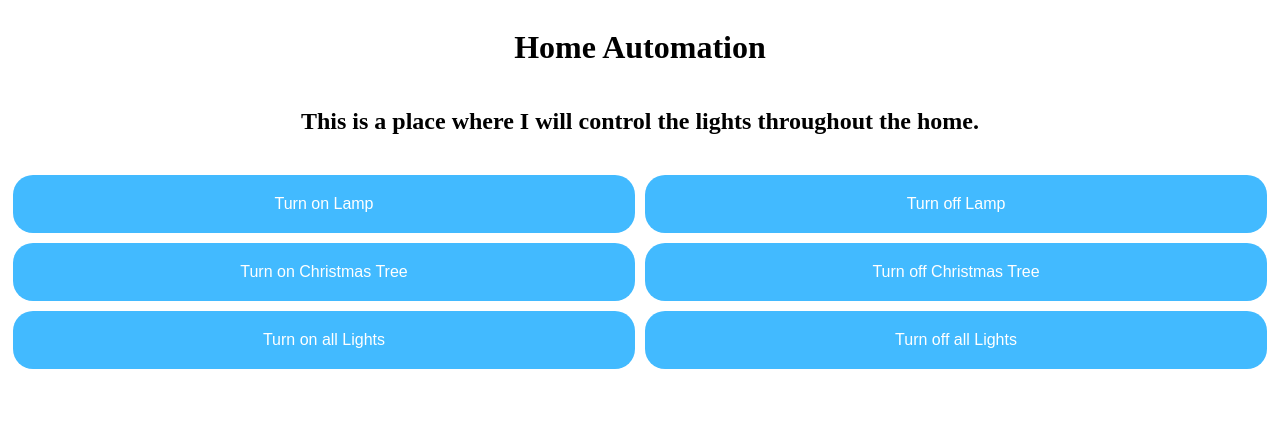
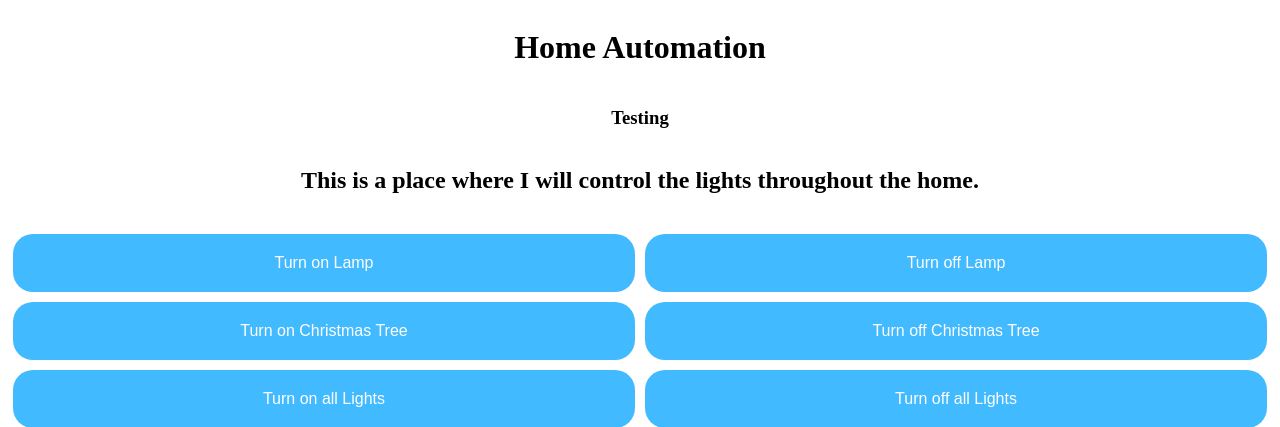
Before and after one commit to LuisHappy1/home-automation-api, a Flask app: page / in a window 1280 px wide. Shown: the top 427 px of the page. Run offline with Flask 2, Linux system fonts and the light colour scheme; parts of the project's set-up code (start-up, migrations or seed data) failed here and were passed over.

Commit message:
Testing automation

```diff
--- a/templates/home.html
+++ b/templates/home.html
@@ -10,6 +10,7 @@
 <div class="home">
     <div class="container header-text">
         <h1>Home Automation</h1>
+        <h3>Testing</h3>
         <h2>This is a place where I will control the lights throughout the home.</h2>
     </div>
     <div class="active-outlets container">
```
